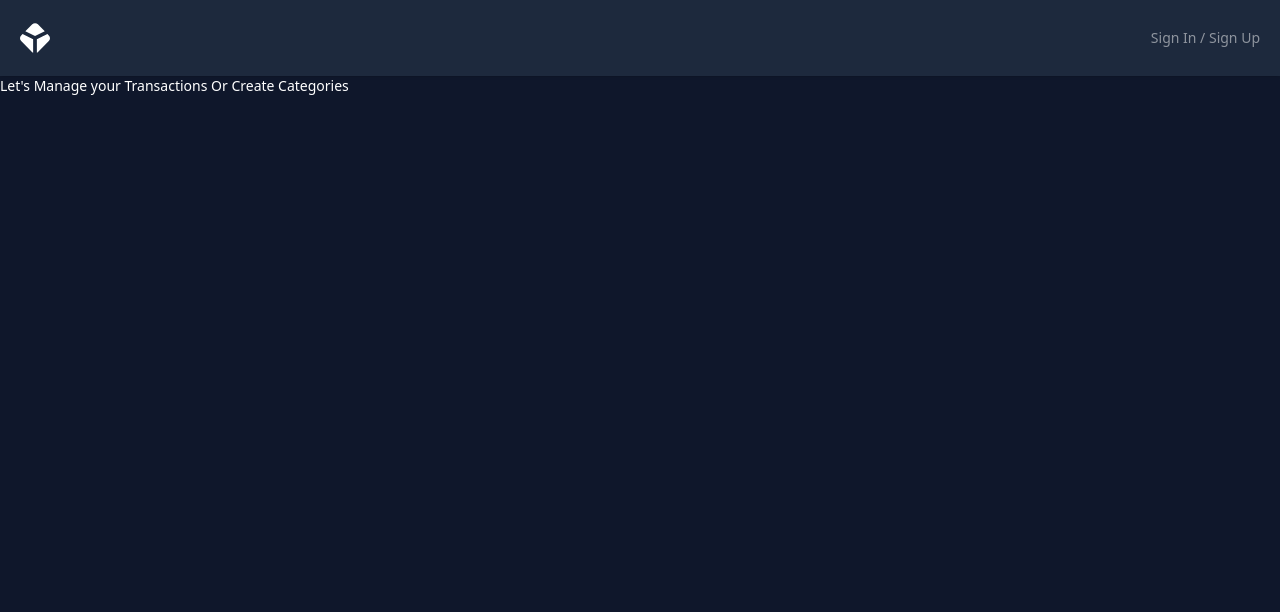
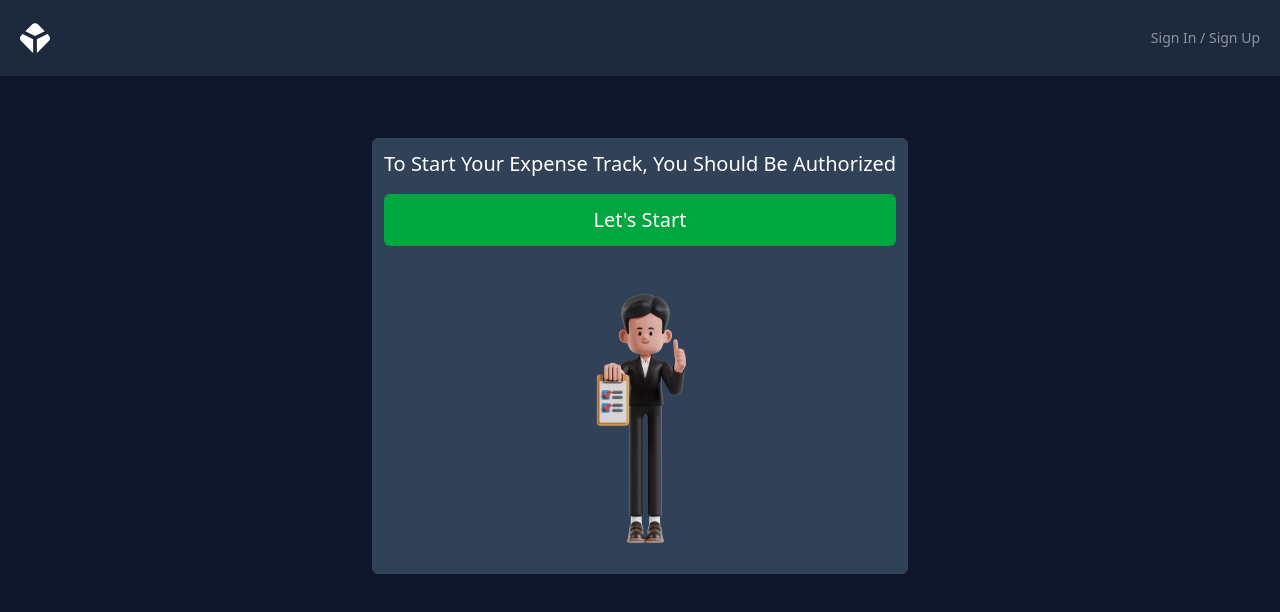
Before and after one commit to DimaShamoev/ExpenseTracker, a React (Vite) app in the folder client/: page / in a window 1280 px wide. Shown: the top 612 px of the page. Built offline with nearby package versions, Linux system fonts and the light colour scheme.

Commit message:
slight changes on client side, changes: ui and home page functionality

```diff
--- a/client/src/pages/Auth.tsx
+++ b/client/src/pages/Auth.tsx
@@ -72,7 +72,7 @@ const Auth: React.FunctionComponent = () => {
                     onChange={(e) => setPassword(e.target.value)}
                 />
 
-                <button className="btn btn-green mx-auto cursor-pointer">Submit</button>
+                <button className="btn btn-green mx-auto cursor-pointer w-full flex items-center justify-center">Submit</button>
             </form>
 
             <div className="flex justify-center mt-5">
--- a/client/src/pages/Home.tsx
+++ b/client/src/pages/Home.tsx
@@ -1,11 +1,32 @@
 import React from 'react'
 import { Link } from 'react-router-dom';
+import { useAuth } from '../hooks/useAuth';
+import navImg from '../assets/man_sitting.png'
+import authImg from '../assets/protect_toute.png'
 
 const Home: React.FunctionComponent = () => {
+
+    const isAuth = useAuth()
+    console.log(isAuth);
+
+
     return (
-        <div>
+        <div className='flex items-center justify-center min-h-[70vh]'>
 
-            Let's Manage your <Link to="/transactions">Transactions</Link> Or Create <Link to='/categories'>Categories</Link>
+            {isAuth ? (
+                <div className="notice-text bg-slate-700 p-3 flex flex-col gap-2 text-xl rounded-md">
+                    <p>Let's Manage your <Link to="/transactions" className='underline text-white/80 hover:text-white'>Transactions</Link> Or Create <Link to='/categories' className='underline text-white/80 hover:text-white'>Categories</Link></p>
+                    <img src={navImg} alt="" className='h-[300px] m-auto'/>
+                </div>
+            ) : (
+                <div className="notice-text bg-slate-700 p-3 flex flex-col gap-4 text-xl rounded-md">
+                    <p>To Start Your Expense Track, You Should Be Authorized</p>
+                    <button className='btn btn-green flex text-center items-center justify-center cursor-pointer'>
+                        <Link to={'/auth'}>Let's Start</Link>
+                    </button>
+                    <img src={authImg} alt="" className='h-[300px] w-[200px] m-auto' />
+                </div>
+            )}
 
         </div>
     )
```
Also changed, not shown: 1 other file (tests, documents, lock files or other folders).
